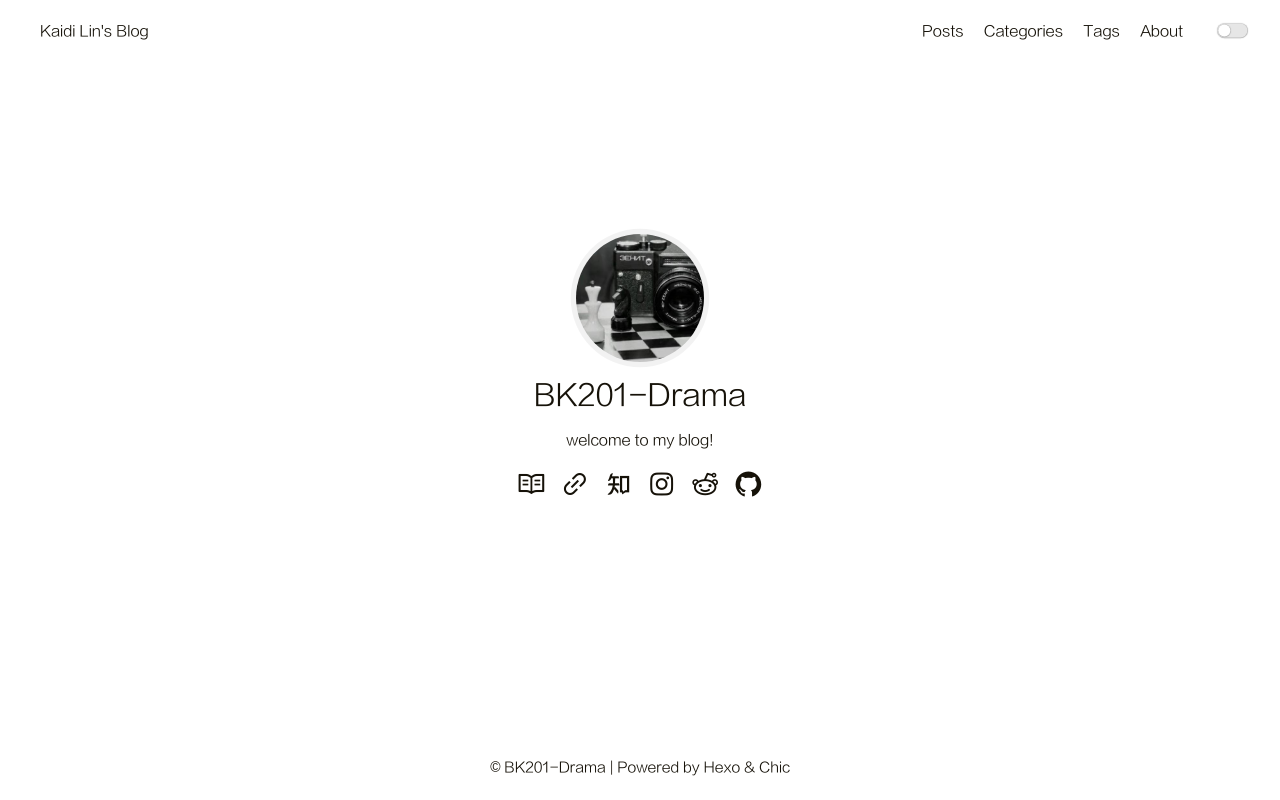
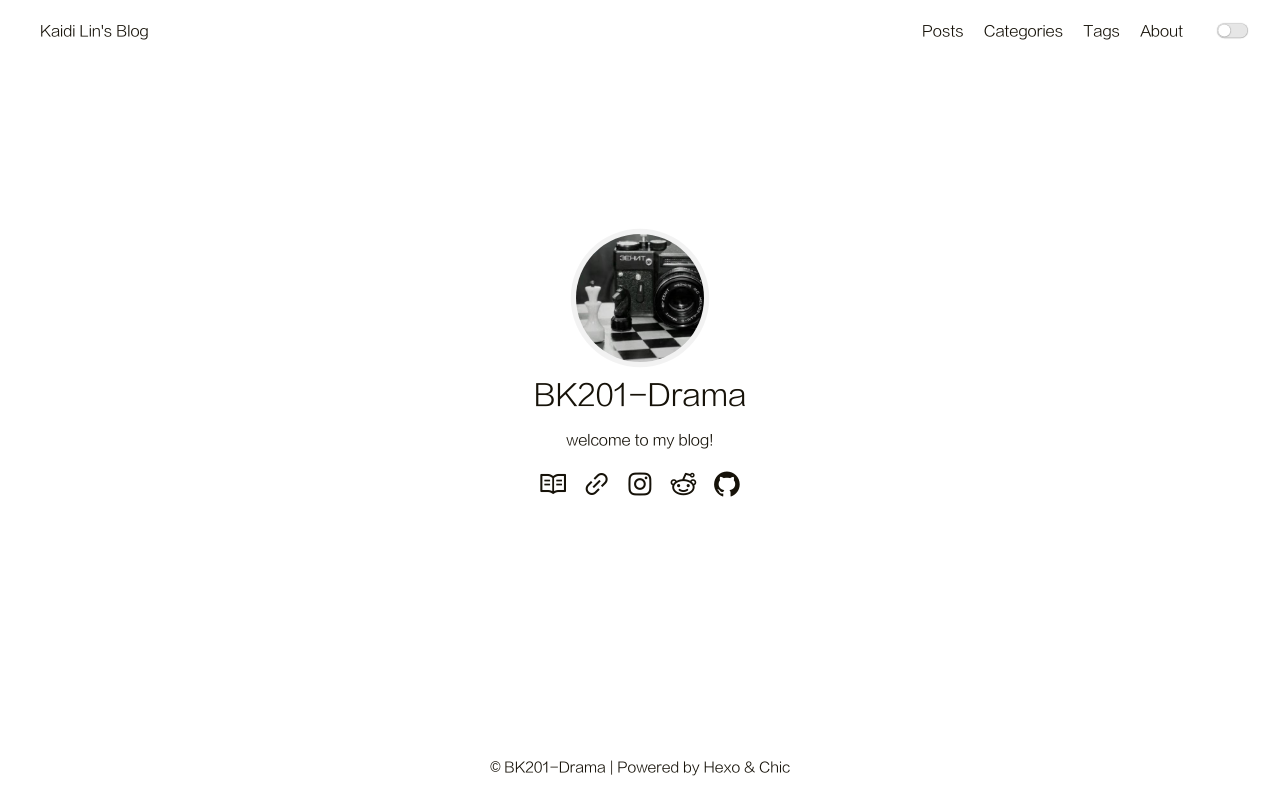
Before and after one commit to BK201-Drama/BK201-Drama.github.io, a plain HTML site: page index.html in a window 1280 px wide. Drawn offline with Linux system fonts and the light colour scheme.

Commit message:
Site updated: 2021-12-18 03:09:14

```diff
--- a/index.html
+++ b/index.html
@@ -150,13 +150,6 @@
 
                     </a>
 
-                    <a class="link-item" title="ZhiHu" target="_blank" rel="noopener" href="https://www.zhihu.com/people/sirice">
-
-
-                            <i class="iconfont icon-zhihu"></i>
-
-                    </a>
-
                     <a class="link-item" title="Instagram" href="">
 
 
```
